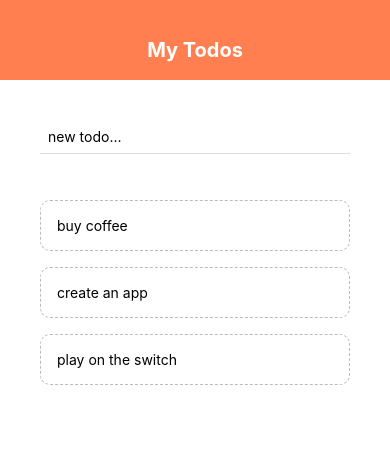
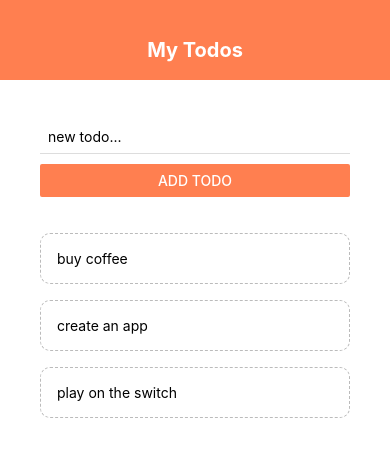
Before and after one commit to vinothsmart/reactnativetodoapp, a React Native app: screen / in a window 390 px wide. Shown: the top 456 px of the page. Built offline with nearby package versions, Linux system fonts and the light colour scheme.

Commit message:
added todo list

```diff
--- a/App.js
+++ b/App.js
@@ -17,11 +17,20 @@
     })
   }
 
+  const sumbitHandler = (text) => {
+    setTodos((prevTodos)=>{
+      return [
+        { text: text, key: Math.random().toString()},
+        ...prevTodos
+      ]
+    });
+  }
+
   return (
     <View style={styles.container}>
       <Header/>
       <View style={styles.content}>
-        <AddTodo/>
+        <AddTodo sumbitHandler={sumbitHandler}/>
         <View style={styles.list}>
           <FlatList
             data={todos}
--- a/components/addTodo.js
+++ b/components/addTodo.js
@@ -1,7 +1,7 @@
 import React, {useState} from 'react';
 import { StyleSheet, Text, View, TextInput, Button } from 'react-native';
 
-export default function AddTodo() {
+export default function AddTodo({sumbitHandler}) {
 
     const [text, setText] = useState('');
 
@@ -16,6 +16,7 @@
                 placeholder="new todo..."
                 onChangeText={changeHandler}
             />
+            <Button onPress={() => sumbitHandler(text)} title="add todo" color="coral"/>
         </View>
     )
 }
```
